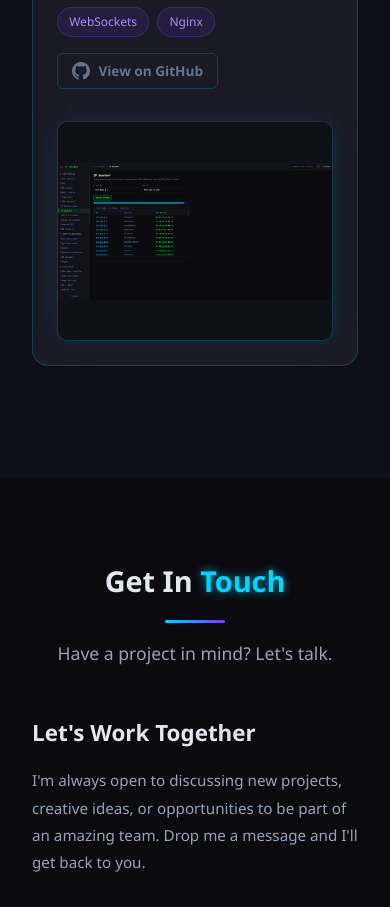
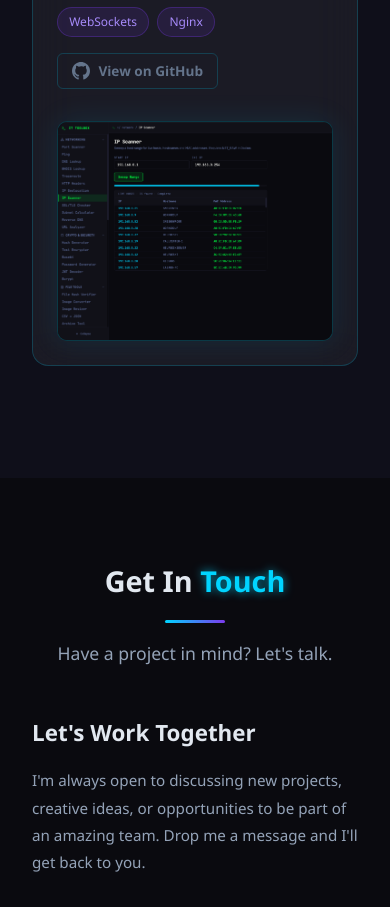
Before and after one commit to Eportela99/Portfolio, a React (Vite) app: page / in a window 390 px wide. Shown: the part 6140-7047 px from the top of the page. Built offline with nearby package versions, Linux system fonts and the light colour scheme.

Commit message:
Keep IT-DockTools image as cover on mobile, contain for others
Co-Authored-By: Claude Sonnet 4.6 <noreply@anthropic.com>

```diff
--- a/src/components/Projects.css
+++ b/src/components/Projects.css
@@ -202,6 +202,11 @@
     object-position: center;
   }
 
+  .featured-img--cover {
+    object-fit: cover;
+    object-position: top left;
+  }
+
   .featured-footer {
     flex-direction: column;
     align-items: flex-start;
--- a/src/components/Projects.jsx
+++ b/src/components/Projects.jsx
@@ -161,7 +161,7 @@ export default function Projects() {
           </div>
 
           <div className="featured-img-wrap">
-            <img src={itDockToolsImg} alt="IT-DockTools screenshot" className="featured-img" />
+            <img src={itDockToolsImg} alt="IT-DockTools screenshot" className="featured-img featured-img--cover" />
           </div>
         </div>
 
```
